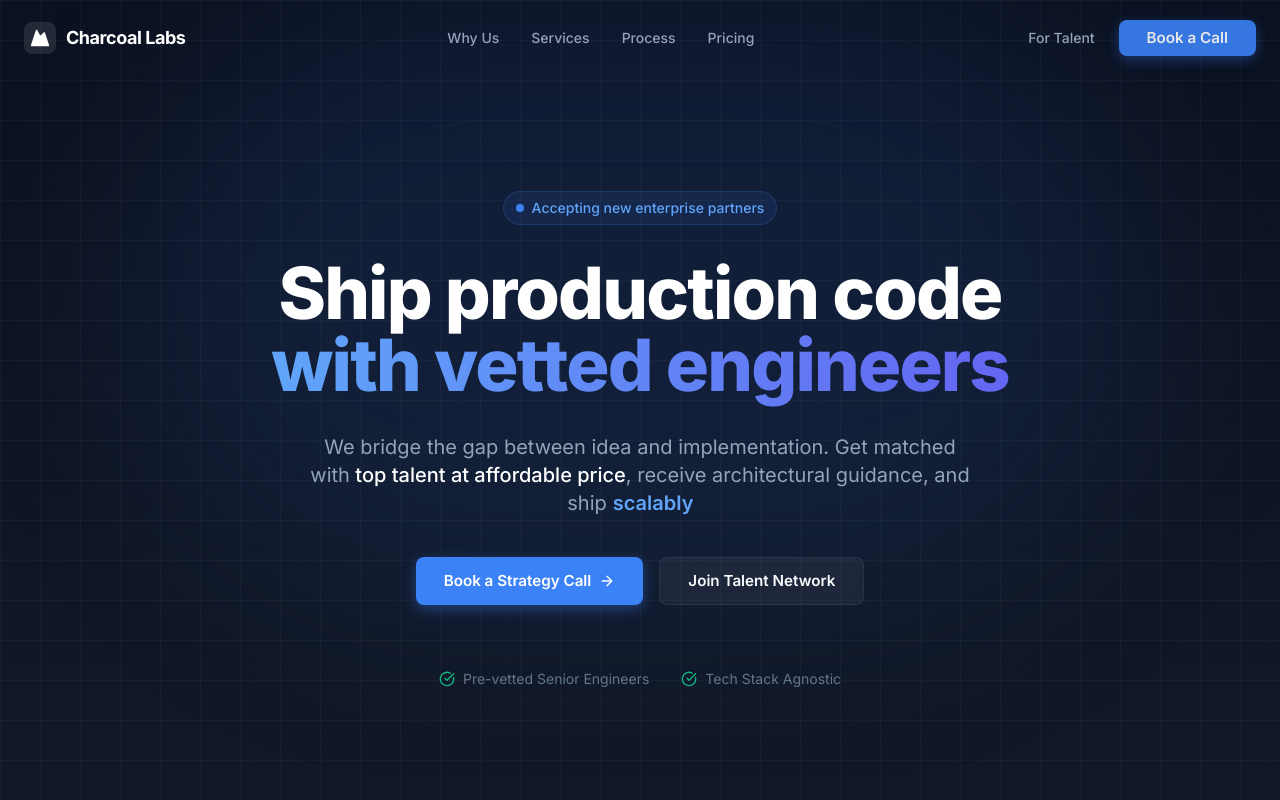
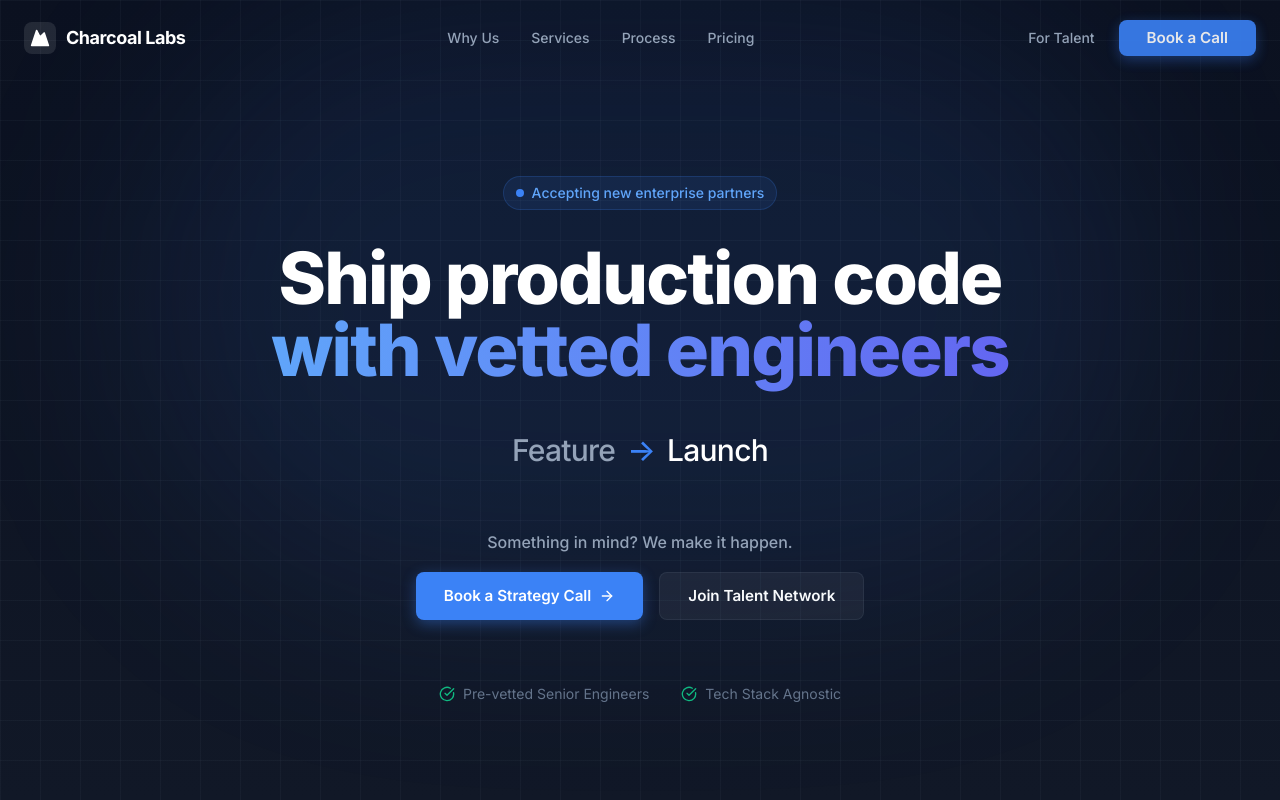
Before and after one commit to Owlbasis/pinaaka, a Next.js app: page / in a window 1280 px wide. Shown: the top 800 px of the page. Built offline with nearby package versions, Linux system fonts and the light colour scheme.

Commit message:
changed hero section text

```diff
--- a/components/sections/Hero.tsx
+++ b/components/sections/Hero.tsx
@@ -9,15 +9,22 @@ interface HeroProps {
     onApplyTalent: () => void;
 }
 
-const rotatingWords = ["faster", "reliably", "scalably"];
+const flippingStatements = [
+    { left: "MVP", right: "Production" },
+    { left: "Idea", right: "Reality" },
+    { left: "Feature", right: "Launch" },
+    { left: "Systems", right: "Scale" },
+    { left: "Data", right: "Intelligence" },
+    { left: "AI", right: "Automation" },
+];
 
 export default function Hero({ onBookCall, onApplyTalent }: HeroProps) {
-    const [wordIndex, setWordIndex] = useState(0);
+    const [statementIndex, setStatementIndex] = useState(0);
 
     useEffect(() => {
         const interval = setInterval(() => {
-            setWordIndex((prev) => (prev + 1) % rotatingWords.length);
-        }, 3000);
+            setStatementIndex((prev) => (prev + 1) % flippingStatements.length);
+        }, 2500);
         return () => clearInterval(interval);
     }, []);
 
@@ -64,18 +71,32 @@ export default function Hero({ onBookCall, onApplyTalent }: HeroProps) {
                         </span>
                     </motion.h1>
 
-                    <motion.p
+                    <motion.div
                         initial={{ opacity: 0, y: 20 }}
                         animate={{ opacity: 1, y: 0 }}
                         transition={{ duration: 0.8, delay: 0.2 }}
-                        className="text-lg md:text-xl text-slate-400 max-w-2xl mx-auto mb-10 leading-relaxed"
+                        className="h-12 md:h-16 flex items-center justify-center mb-12"
                     >
-                        We bridge the gap between idea and implementation. Get matched with
-                        <span className="text-white font-medium"> top talent at affordable price</span>,
-                        receive architectural guidance, and ship
-                        <span className="inline-block min-w-[100px] text-left ml-1.5 font-semibold text-blue-400">
-                            {rotatingWords[wordIndex]}
-                        </span>
+                        <motion.div
+                            key={statementIndex}
+                            initial={{ opacity: 0, y: 10 }}
+                            animate={{ opacity: 1, y: 0 }}
+                            transition={{ duration: 0.5 }}
+                            className="text-2xl md:text-3xl font-medium tracking-tight"
+                        >
+                            <span className="text-slate-400">{flippingStatements[statementIndex].left}</span>
+                            <span className="mx-3 text-blue-500">→</span>
+                            <span className="text-white">{flippingStatements[statementIndex].right}</span>
+                        </motion.div>
+                    </motion.div>
+
+                    <motion.p
+                        initial={{ opacity: 0, y: 10 }}
+                        animate={{ opacity: 1, y: 0 }}
+                        transition={{ duration: 0.8, delay: 0.25 }}
+                        className="text-slate-400 font-medium mb-4"
+                    >
+                        Something in mind? We make it happen.
                     </motion.p>
 
                     <motion.div
```
Also changed, not shown: 1 other file (tests, documents, lock files or other folders).
